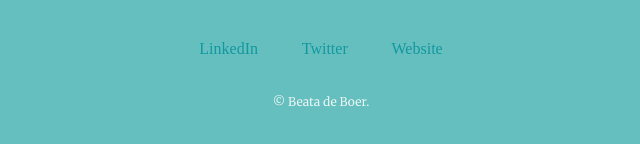
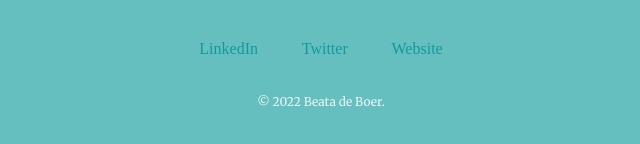
Before and after one commit to Beatadeboer/CV, a plain HTML site: page index.html in a window 1280 px wide. Shown: the part 2415-2559 px from the top of the page, 319-959 px from the left. Drawn offline with Linux system fonts and the light colour scheme.

Commit message:
Update index.html

```diff
--- a/index.html
+++ b/index.html
@@ -51,7 +51,7 @@
             <a class="footer-link" href="https://www.linkedin.com/">LinkedIn</a>
             <a class="footer-link" href="https://twitter.com/">Twitter</a>
             <a class="footer-link" href="https://www.appbrewery.co/">Website</a>
-            <p class="copyright">© Beata de Boer.</p>
+            <p class="copyright">© 2022 Beata de Boer.</p>
           </div>
 
 
```
